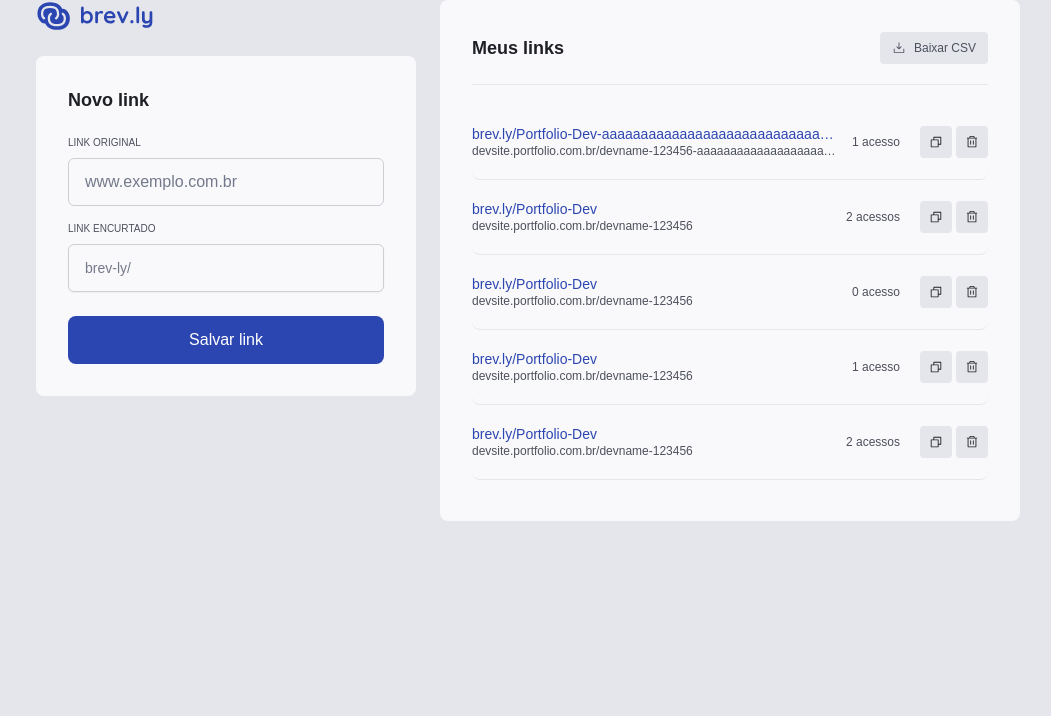
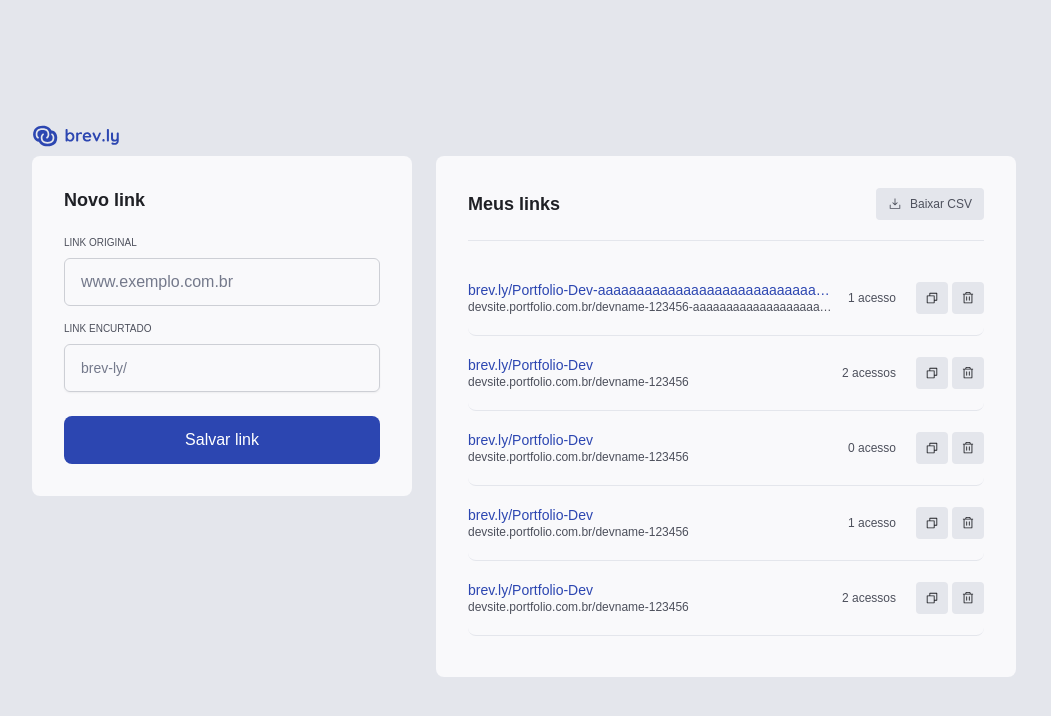
Before and after one commit to estevanlg/brev-ly, a React (Vite) app in the folder web/: page / in a window 1280 px wide. Shown: the top 716 px of the page, without its empty margins (112-1163 px from the left). Built offline with nearby package versions, Linux system fonts and the light colour scheme.

Commit message:
layout ajusts

```diff
--- a/web/src/app.tsx
+++ b/web/src/app.tsx
@@ -1,15 +1,23 @@
 import { LinkForm } from "./components/link-form";
 import { ListLinks } from "./components/list-links";
-import logoIgnite from "./assets/Logo.svg";
+import brevlyLogo from "./assets/Logo.svg";
 
 export function App() {
   return (
-    <main className="flex flex-col lg:flex-row gap-6 justify-center items-start h-auto lg:h-dvh px-4">
-      <div className="flex flex-col items-center lg:items-start gap-6">
-        <img src={logoIgnite} alt="Logo Ignite" className="h-8 text-blue-base mx-auto lg:mx-0" />
-        <LinkForm />
+    <main className="min-h-screen flex items-center justify-center">
+      <div className="flex flex-col items-center lg:items-start w-full max-w-5xl p-4">
+        <img src={brevlyLogo} alt="Logo Brevly" className="text-blue-base h-6 mb-2" />
+
+        <div className="flex flex-col lg:flex-row gap-6 w-full">
+          <div className="flex-none">
+            <LinkForm />
+          </div>
+
+          <div className="flex-1">
+            <ListLinks />
+          </div>
+        </div>
       </div>
-      <ListLinks />
     </main>
   )
 }
```
